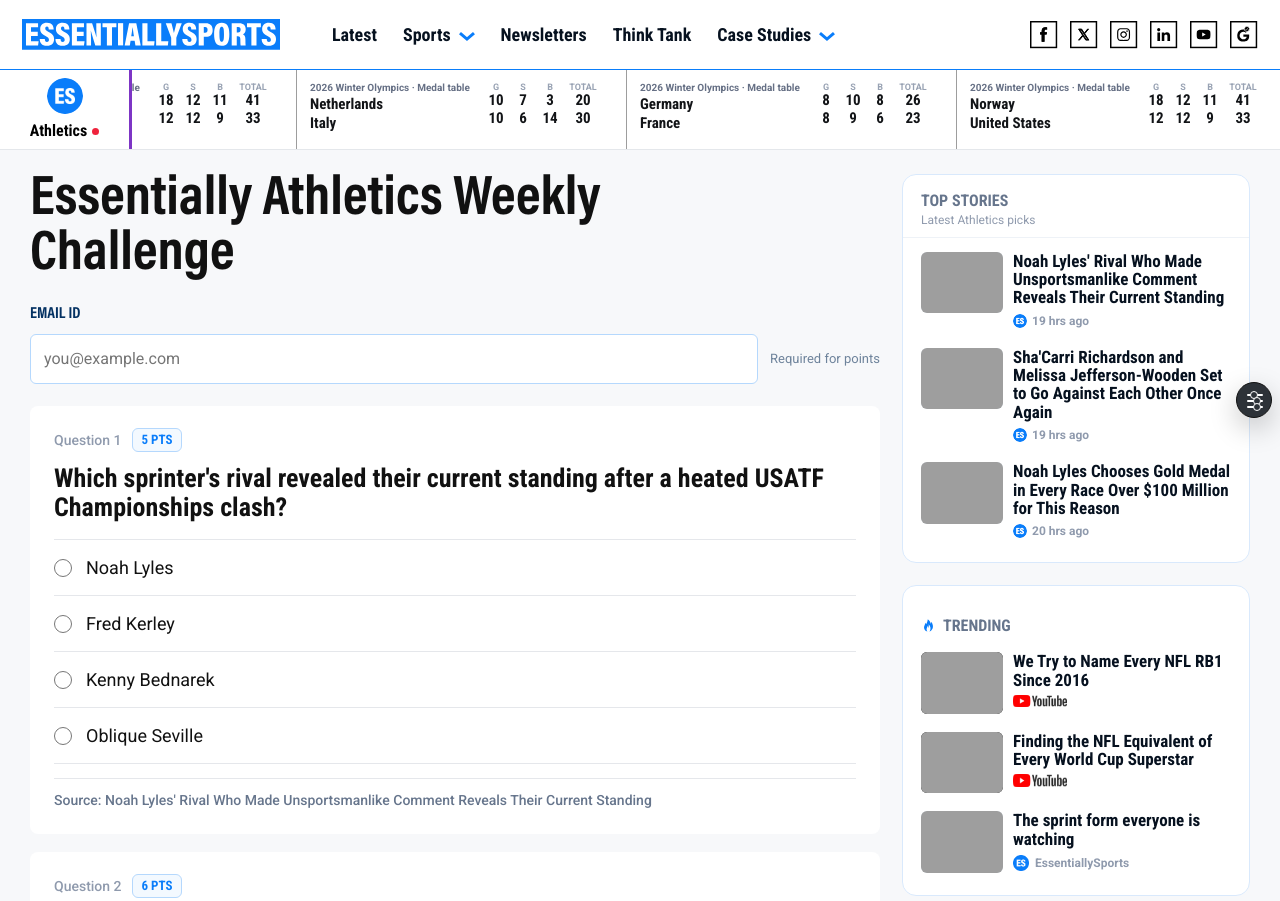
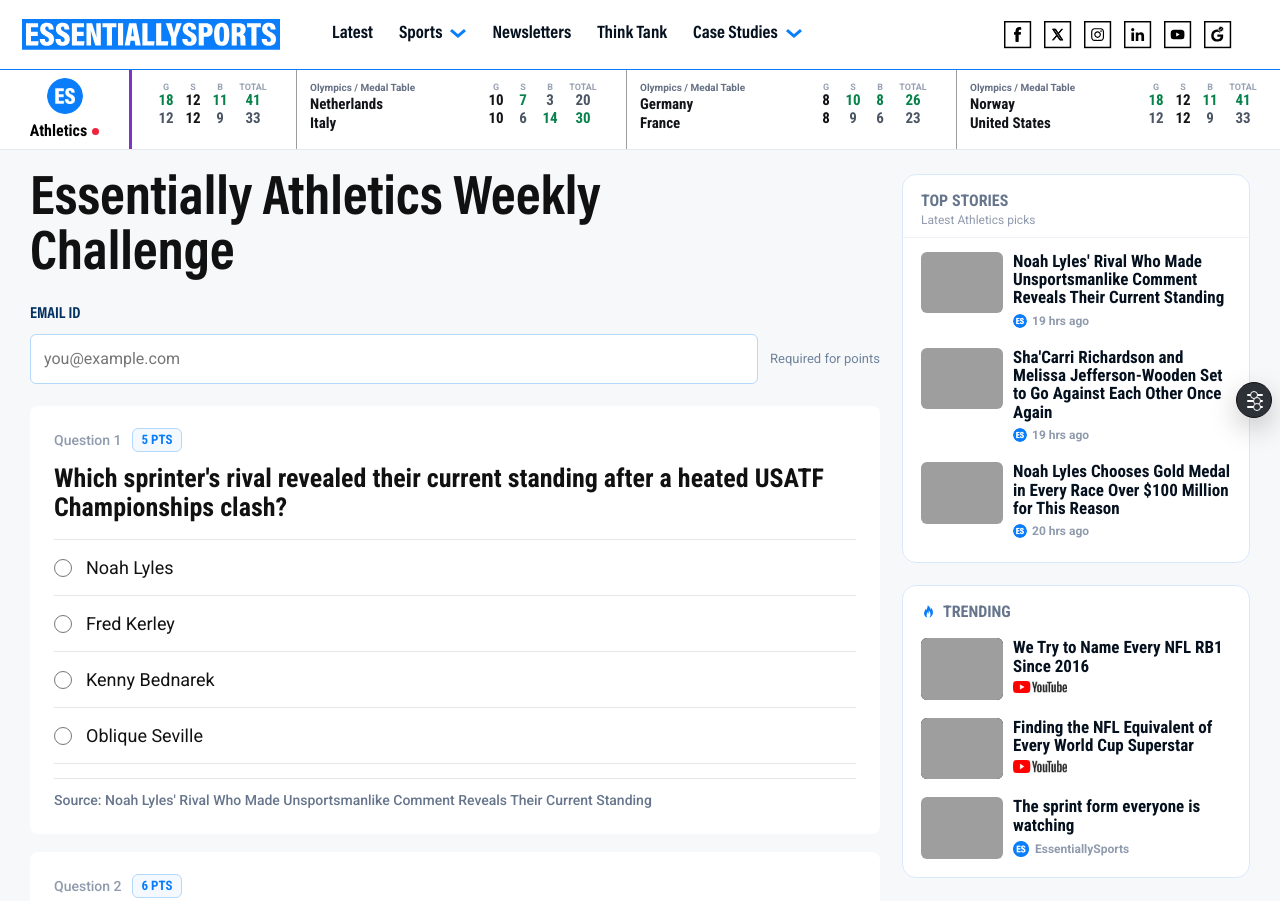
Before and after one commit to suhailquraishi-dev/es-athletics-challenge-form, a plain HTML site: page index.html in a window 1280 px wide. Shown: the top 901 px of the page. Drawn offline with Linux system fonts and the light colour scheme; no server answers; grey boxes are pictures that could not be loaded.

Commit message:
Match ES navbar ticker labels and tag spacing

```diff
--- a/index.html
+++ b/index.html
@@ -58,82 +58,82 @@
           <div class="ticker-loop">
             <article class="ticker-card medal-ticker-card">
               <div class="ticker-match">
-                <span class="ticker-meta">2026 Winter Olympics · Medal table</span>
+                <span class="ticker-meta">Olympics / Medal Table</span>
                 <div class="ticker-row"><span class="ticker-country">Norway</span></div>
                 <div class="ticker-row"><span class="ticker-country">United States</span></div>
               </div>
               <div class="ticker-score" aria-label="Norway and United States medals">
-                <span class="score-set"><small>G</small><b>18</b><b>12</b></span>
+                <span class="score-set"><small>G</small><b class="is-winning-score">18</b><b class="is-losing-score">12</b></span>
                 <span class="score-set"><small>S</small><b>12</b><b>12</b></span>
-                <span class="score-set"><small>B</small><b>11</b><b>9</b></span>
-                <span class="score-set score-total"><small>Total</small><b>41</b><b>33</b></span>
+                <span class="score-set"><small>B</small><b class="is-winning-score">11</b><b class="is-losing-score">9</b></span>
+                <span class="score-set score-total"><small>Total</small><b class="is-winning-score">41</b><b class="is-losing-score">33</b></span>
               </div>
             </article>
             <article class="ticker-card medal-ticker-card">
               <div class="ticker-match">
-                <span class="ticker-meta">2026 Winter Olympics · Medal table</span>
+                <span class="ticker-meta">Olympics / Medal Table</span>
                 <div class="ticker-row"><span class="ticker-country">Netherlands</span></div>
                 <div class="ticker-row"><span class="ticker-country">Italy</span></div>
               </div>
               <div class="ticker-score" aria-label="Netherlands and Italy medals">
                 <span class="score-set"><small>G</small><b>10</b><b>10</b></span>
-                <span class="score-set"><small>S</small><b>7</b><b>6</b></span>
-                <span class="score-set"><small>B</small><b>3</b><b>14</b></span>
-                <span class="score-set score-total"><small>Total</small><b>20</b><b>30</b></span>
+                <span class="score-set"><small>S</small><b class="is-winning-score">7</b><b class="is-losing-score">6</b></span>
+                <span class="score-set"><small>B</small><b class="is-losing-score">3</b><b class="is-winning-score">14</b></span>
+                <span class="score-set score-total"><small>Total</small><b class="is-losing-score">20</b><b class="is-winning-score">30</b></span>
               </div>
             </article>
             <article class="ticker-card medal-ticker-card">
               <div class="ticker-match">
-                <span class="ticker-meta">2026 Winter Olympics · Medal table</span>
+                <span class="ticker-meta">Olympics / Medal Table</span>
                 <div class="ticker-row"><span class="ticker-country">Germany</span></div>
                 <div class="ticker-row"><span class="ticker-country">France</span></div>
               </div>
               <div class="ticker-score" aria-label="Germany and France medals">
                 <span class="score-set"><small>G</small><b>8</b><b>8</b></span>
-                <span class="score-set"><small>S</small><b>10</b><b>9</b></span>
-                <span class="score-set"><small>B</small><b>8</b><b>6</b></span>
-                <span class="score-set score-total"><small>Total</small><b>26</b><b>23</b></span>
+                <span class="score-set"><small>S</small><b class="is-winning-score">10</b><b class="is-losing-score">9</b></span>
+                <span class="score-set"><small>B</small><b class="is-winning-score">8</b><b class="is-losing-score">6</b></span>
+                <span class="score-set score-total"><small>Total</small><b class="is-winning-score">26</b><b class="is-losing-score">23</b></span>
               </div>
             </article>
           </div>
           <div class="ticker-loop" aria-hidden="true">
             <article class="ticker-card medal-ticker-card">
               <div class="ticker-match">
-                <span class="ticker-meta">2026 Winter Olympics · Medal table</span>
+                <span class="ticker-meta">Olympics / Medal Table</span>
                 <div class="ticker-row"><span class="ticker-country">Norway</span></div>
                 <div class="ticker-row"><span class="ticker-country">United States</span></div>
               </div>
               <div class="ticker-score">
-                <span class="score-set"><small>G</small><b>18</b><b>12</b></span>
+                <span class="score-set"><small>G</small><b class="is-winning-score">18</b><b class="is-losing-score">12</b></span>
                 <span class="score-set"><small>S</small><b>12</b><b>12</b></span>
-                <span class="score-set"><small>B</small><b>11</b><b>9</b></span>
-                <span class="score-set score-total"><small>Total</small><b>41</b><b>33</b></span>
+                <span class="score-set"><small>B</small><b class="is-winning-score">11</b><b class="is-losing-score">9</b></span>
+                <span class="score-set score-total"><small>Total</small><b class="is-winning-score">41</b><b class="is-losing-score">33</b></span>
               </div>
             </article>
             <article class="ticker-card medal-ticker-card">
               <div class="ticker-match">
-                <span class="ticker-meta">2026 Winter Olympics · Medal table</span>
+                <span class="ticker-meta">Olympics / Medal Table</span>
                 <div class="ticker-row"><span class="ticker-country">Netherlands</span></div>
                 <div class="ticker-row"><span class="ticker-country">Italy</span></div>
               </div>
               <div class="ticker-score">
                 <span class="score-set"><small>G</small><b>10</b><b>10</b></span>
-                <span class="score-set"><small>S</small><b>7</b><b>6</b></span>
-                <span class="score-set"><small>B</small><b>3</b><b>14</b></span>
-                <span class="score-set score-total"><small>Total</small><b>20</b><b>30</b></span>
+                <span class="score-set"><small>S</small><b class="is-winning-score">7</b><b class="is-losing-score">6</b></span>
+                <span class="score-set"><small>B</small><b class="is-losing-score">3</b><b class="is-winning-score">14</b></span>
+                <span class="score-set score-total"><small>Total</small><b class="is-losing-score">20</b><b class="is-winning-score">30</b></span>
               </div>
             </article>
             <article class="ticker-card medal-ticker-card">
               <div class="ticker-match">
-                <span class="ticker-meta">2026 Winter Olympics · Medal table</span>
+                <span class="ticker-meta">Olympics / Medal Table</span>
                 <div class="ticker-row"><span class="ticker-country">Germany</span></div>
                 <div class="ticker-row"><span class="ticker-country">France</span></div>
               </div>
               <div class="ticker-score">
                 <span class="score-set"><small>G</small><b>8</b><b>8</b></span>
-                <span class="score-set"><small>S</small><b>10</b><b>9</b></span>
-                <span class="score-set"><small>B</small><b>8</b><b>6</b></span>
-                <span class="score-set score-total"><small>Total</small><b>26</b><b>23</b></span>
+                <span class="score-set"><small>S</small><b class="is-winning-score">10</b><b class="is-losing-score">9</b></span>
+                <span class="score-set"><small>B</small><b class="is-winning-score">8</b><b class="is-losing-score">6</b></span>
+                <span class="score-set score-total"><small>Total</small><b class="is-winning-score">26</b><b class="is-losing-score">23</b></span>
               </div>
             </article>
           </div>
--- a/styles.css
+++ b/styles.css
@@ -133,10 +133,10 @@ button {
   gap: 26px;
   flex: 0 1 auto;
   color: var(--ink);
-  font-family: var(--font-ui);
+  font-family: "Acumin Pro Condensed Black", var(--font-title);
   font-size: 18px;
-  font-weight: 700;
-  line-height: 1;
+  font-weight: 900;
+  line-height: 21px;
   text-transform: none;
 }
 
@@ -166,12 +166,13 @@ button {
   margin-left: auto;
   gap: 12px;
   flex: 0 0 auto;
+  padding-right: 26px;
 }
 
 .nav-social {
   justify-content: center;
   width: 28px;
-  height: 28px;
+  height: 33px;
   border: 0;
   background: transparent;
   transition: opacity 150ms ease;
@@ -378,6 +379,14 @@ button {
 .score-set b {
   color: #121417;
   font-weight: 900;
+}
+
+.score-set b.is-winning-score {
+  color: #07824b;
+}
+
+.score-set b.is-losing-score {
+  color: #4b5563;
 }
 
 .score-total {
@@ -1232,13 +1241,15 @@ textarea:focus {
   width: max-content;
   border: 2.298px solid #aad1fa;
   border-radius: 0;
-  padding: 6px;
+  margin: 0;
+  padding: 9.193px 6.895px;
   background: #fff;
   color: #112841;
   font-family: "Acumin Pro Condensed Black", var(--font-title);
-  font-size: 16px;
+  font-size: 18.387px;
+  font-style: normal;
   font-weight: 900;
-  line-height: 1;
+  line-height: normal;
   text-transform: uppercase;
 }
 
@@ -1381,6 +1392,10 @@ textarea:focus {
   padding: 14px 18px 22px;
 }
 
+.trending-card {
+  padding: 18px;
+}
+
 .top-stories .news-list {
   border-top: 1px solid #eef2f7;
 }
@@ -1498,7 +1513,7 @@ textarea:focus {
   align-items: center;
   justify-content: flex-start;
   gap: 7px;
-  padding: 18px 0 0;
+  padding: 0;
   line-height: 1;
 }
 
@@ -1856,6 +1871,7 @@ textarea:focus {
 
   .header-actions {
     width: auto;
+    padding-right: 0;
   }
 
   .hero-shell,
```
